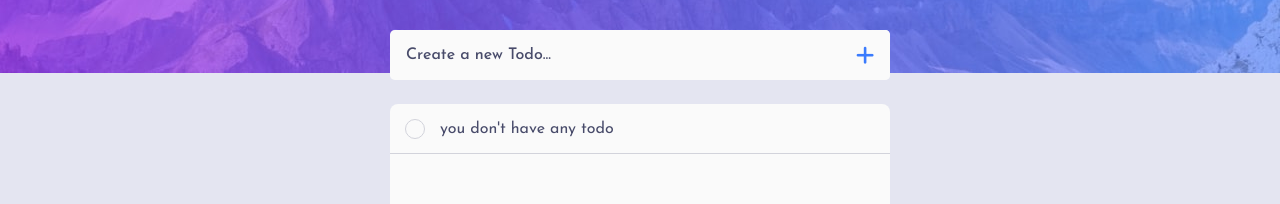
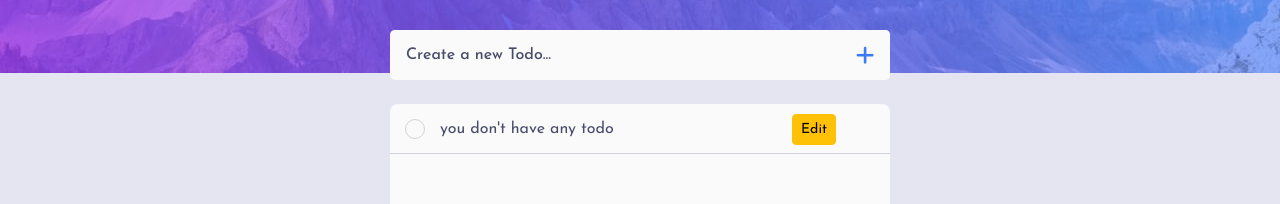
Before and after one commit to ramadhansya/todolist-app, a React (Create React App) app: page / in a window 1280 px wide. Shown: the part 227-431 px from the top of the page. Built offline with nearby package versions, Linux system fonts and the light colour scheme.

Commit message:
Update listtodo

```diff
--- a/src/component/componentContainerTodo/componentInputGroup/listTodo.jsx
+++ b/src/component/componentContainerTodo/componentInputGroup/listTodo.jsx
@@ -4,23 +4,32 @@
     <div className="list-item">
       <div className="check-list">
         <button className="circle-list">
-                    <img src="./assets/images/icon-check.svg" className="img-checking" onClick={eventCompleted} alt="" />
+          <img
+            src="./assets/images/icon-check.svg"
+            className="img-checking"
+            onClick={eventCompleted}
+            alt=""
+          />
         </button>
       </div>
       <div className="todo-desc">
         <span className="todo-text">{todo}</span>
       </div>
       <div className="todo-actions">
+        {/* Tombol Edit: trigger modal lewat fungsi, bukan data-bs-atribut */}
         <button
           className="btn btn-sm btn-warning me-1"
-                    data-bs-toggle="modal"
-                    data-bs-target="#modalUpdateItem"
           onClick={() => openModalUpdate(dataBtnId)}
-                    style={{ display: dataBtnId == 0 ? 'none' : 'inline-block' }}
+          style={{ display: dataBtnId === 0 ? 'none' : 'inline-block' }}
         >
           Edit
         </button>
-                <button className="delete-todo" style={{ display: dataBtnId == 0 ? 'none' : 'initial' }}>
+
+        {/* Tombol Delete: jika pakai modal lain (misal modal delete) tetap pakai data-bs-target */}
+        <button
+          className="delete-todo"
+          style={{ display: dataBtnId === 0 ? 'none' : 'initial' }}
+        >
           <img
             src="./assets/images/icon-cross.svg"
             data-bs-toggle="modal"
```
Lines whose indentation alone changed are shown as unchanged.
